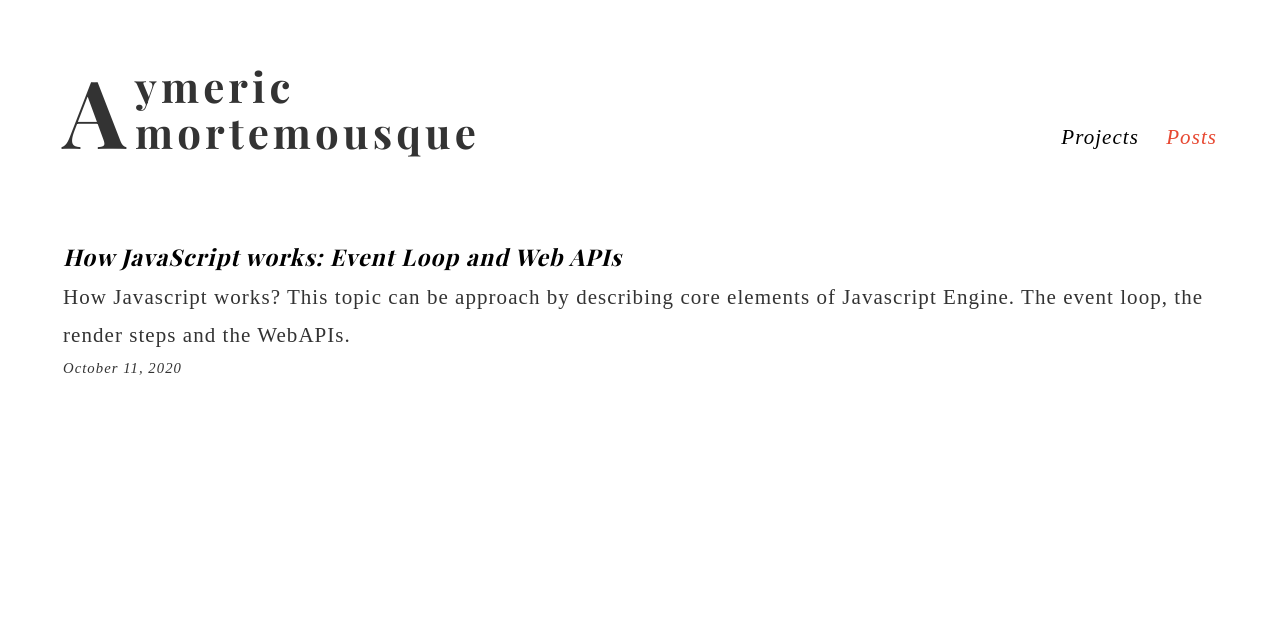
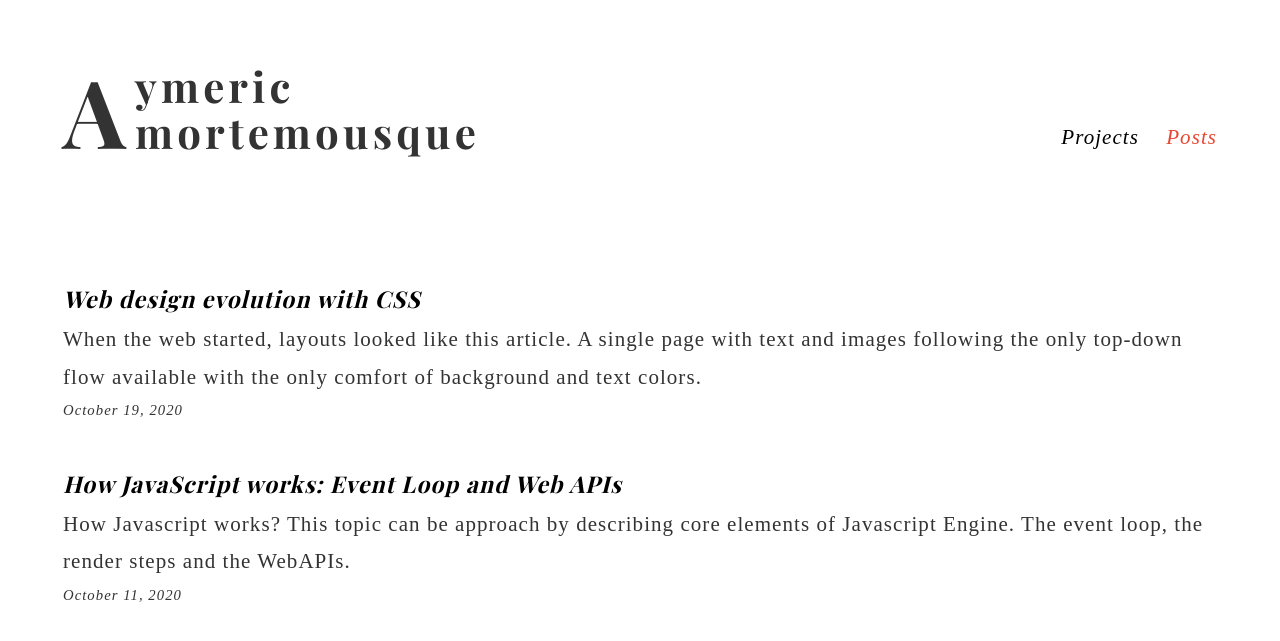
Before and after one commit to amortemousque/portfolio, a PHP site: page /posts in a window 1280 px wide. Shown: the top 641 px of the page. Run offline with PHP 8.4, Linux system fonts and the light colour scheme; some web fonts are replaced.

Commit message:
Post style update and add css evolution to posts

```diff
--- a/assets/style.css
+++ b/assets/style.css
@@ -250,6 +250,8 @@ a:hover {
   list-style: none;
   padding: 0;
   margin: 0;
+  display: grid;
+  gap: 2rem;
 }
 
 .list-item-title {
--- a/posts/css-evolution.html
+++ b/posts/css-evolution.html
@@ -161,12 +161,6 @@
         <li>Masking</li>
         <li>Initial-letter</li>
       </ul>
-
-      <p>
-        CSS Logical Properties introduces a new set of properties intended to replace CSS physical
-        properties. Traditionally css uses physical properties to describe boxes: "width", "height",
-        "margin-top", "border-left" and so on. CSS Logical Properties are relative to the flow.
-      </p>
     </main>
   </body>
 </html>
--- a/posts/index.html
+++ b/posts/index.html
@@ -62,7 +62,17 @@
       </header>
 
       <ul class="list">
+        <li class="list-item"></li>
         <li class="list-item">
+          <a class="list-item-title" href="css-evolution.html">Web design evolution with CSS</a>
+          <p>
+            When the web started, layouts looked like this article. A single page with text and
+            images following the only top-down flow available with the only comfort of background
+            and text colors.
+          </p>
+          <time class="list-item-date" datetime="2020-10-11"> October 19, 2020 </time>
+        </li>
+        <li>
           <a class="list-item-title" href="event-loop.html"
             >How JavaScript works: Event Loop and Web APIs</a
           >
```
Also changed, not shown: assets/post.css (+31 -2 lines).
